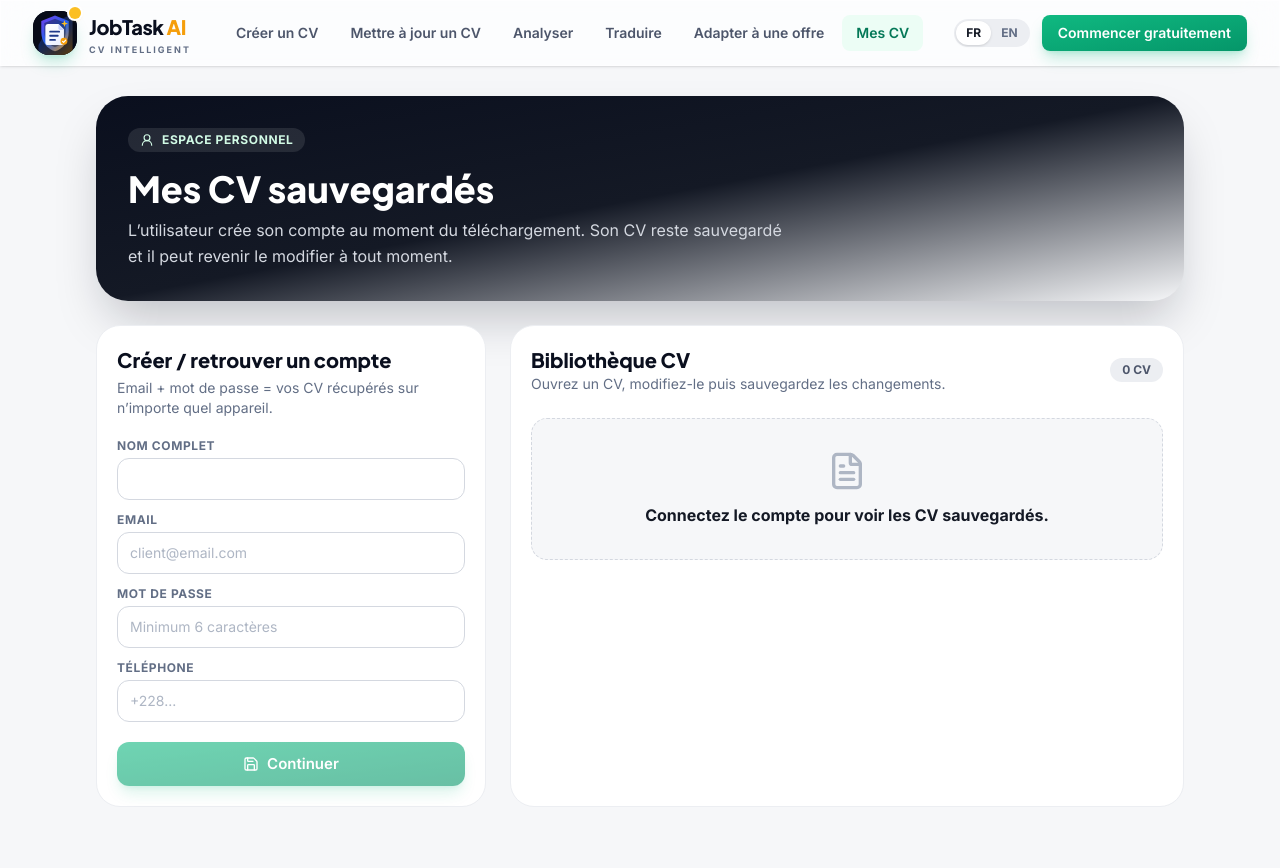
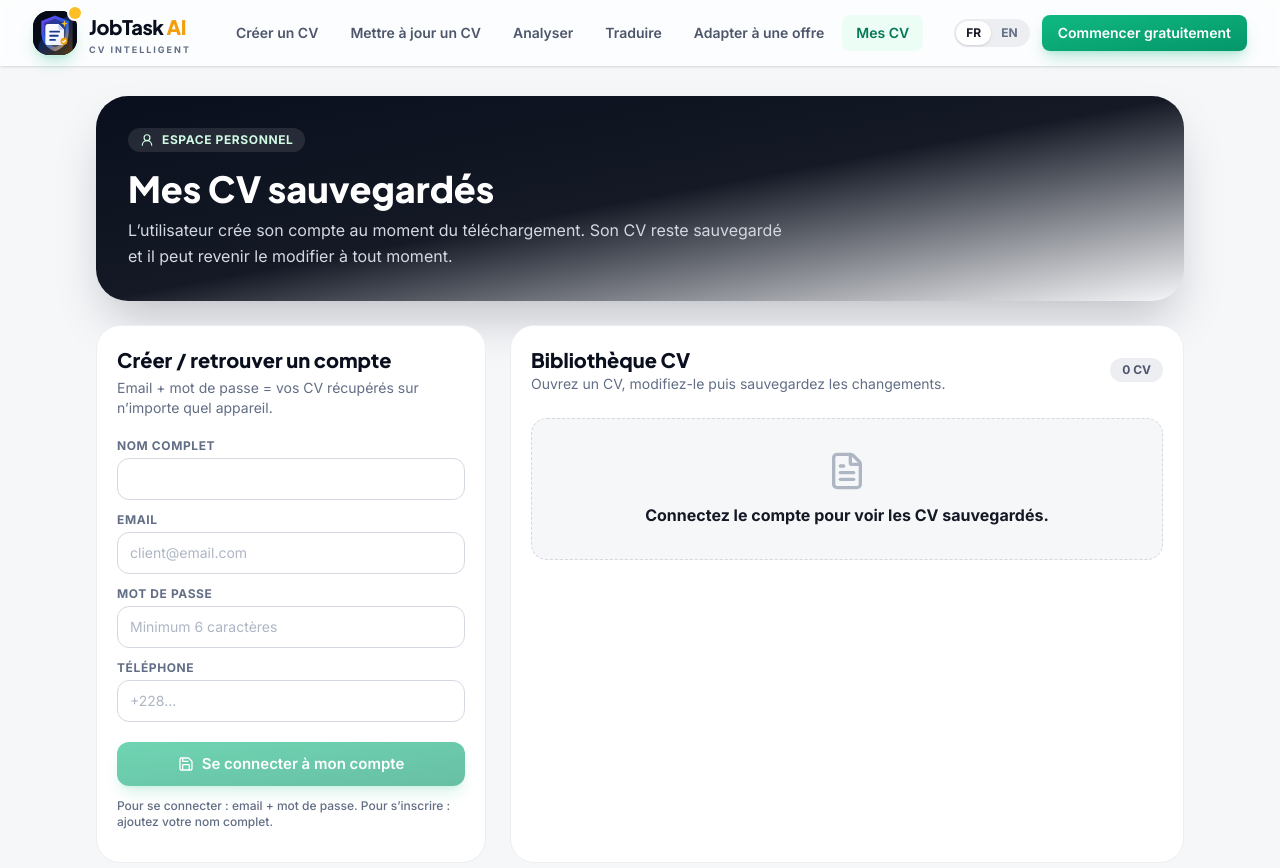
Before and after one commit to gavoekoffi2/Pro-job-copilot-google-ai-studio, a React (Vite) app: page / in a window 1280 px wide. Both pictures are taken after a click on the button "Mes CV". Shown: the top 868 px of the page. Built offline with nearby package versions, Linux system fonts and the light colour scheme.

Commit message:
Fix account login action button

```diff
--- a/src/components/account/AccountView.tsx
+++ b/src/components/account/AccountView.tsx
@@ -40,6 +40,8 @@ export function AccountView({ onOpenCv, onUserChange, onPrivateAccess }: Account
   const [error, setError] = useState<string | null>(null);
 
   const updateUser = (patch: Partial<CheckoutUser>) => setUser((current) => ({ ...current, ...patch }));
+  const accountMode = user.name.trim() || user.phone.trim() ? 'register' : 'login';
+  const canSubmitAccount = Boolean(user.email.trim()) && (user.password?.length || 0) >= 6 && (accountMode === 'login' || Boolean(user.name.trim()));
 
   const loadCvs = async (accountUser = user) => {
     setError(null);
@@ -169,25 +171,36 @@ export function AccountView({ onOpenCv, onUserChange, onPrivateAccess }: Account
           <h2 className="font-display text-xl font-extrabold text-ink-950">Créer / retrouver un compte</h2>
           <p className="mt-1 text-sm text-ink-500">Email + mot de passe = vos CV récupérés sur n’importe quel appareil.</p>
 
-          <div className="mt-5 space-y-3">
+          <form
+            className="mt-5 space-y-3"
+            onSubmit={(event) => {
+              event.preventDefault();
+              if (canSubmitAccount && busy !== 'account') void connect();
+            }}
+          >
             <Field label="Nom complet" value={user.name} onChange={(value) => updateUser({ name: value })} />
             <Field label="Email" type="email" value={user.email} onChange={(value) => updateUser({ email: value })} placeholder="client@email.com" />
             <Field label="Mot de passe" type="password" value={user.password || ''} onChange={(value) => updateUser({ password: value })} placeholder="Minimum 6 caractères" />
             <Field label="Téléphone" value={user.phone} onChange={(value) => updateUser({ phone: value })} placeholder="+228..." />
-          </div>
 
-          {error && <p className="mt-4 rounded-xl bg-rose-50 px-3 py-2 text-sm font-semibold text-rose-700">{error}</p>}
-          {message && <p className="mt-4 rounded-xl bg-brand-50 px-3 py-2 text-sm font-semibold text-brand-800">{message}</p>}
+            {error && <p className="rounded-xl bg-rose-50 px-3 py-2 text-sm font-semibold text-rose-700">{error}</p>}
+            {message && <p className="rounded-xl bg-brand-50 px-3 py-2 text-sm font-semibold text-brand-800">{message}</p>}
 
-          <div className="mt-5 flex flex-col gap-2">
             <Button
+              type="submit"
+              className="mt-2 w-full text-base"
               icon={<Save className="h-4 w-4" />}
               loading={busy === 'account'}
-              disabled={!user.email.trim() || (!user.sessionToken && (user.password?.length || 0) < 6) || (Boolean(user.name.trim()) !== Boolean(user.phone.trim()))}
-              onClick={connect}
+              disabled={!canSubmitAccount}
             >
-              Continuer
+              {accountMode === 'register' ? 'S’inscrire / créer mon compte' : 'Se connecter à mon compte'}
             </Button>
+            <p className="text-xs font-medium text-ink-500">
+              Pour se connecter : email + mot de passe. Pour s’inscrire : ajoutez votre nom complet.
+            </p>
+          </form>
+
+          <div className="mt-3 flex flex-col gap-2">
             {connected && (
               <Button variant="outline" icon={<RefreshCw className="h-4 w-4" />} loading={busy === 'list'} onClick={() => loadCvs()}>
                 Actualiser mes CV
```
